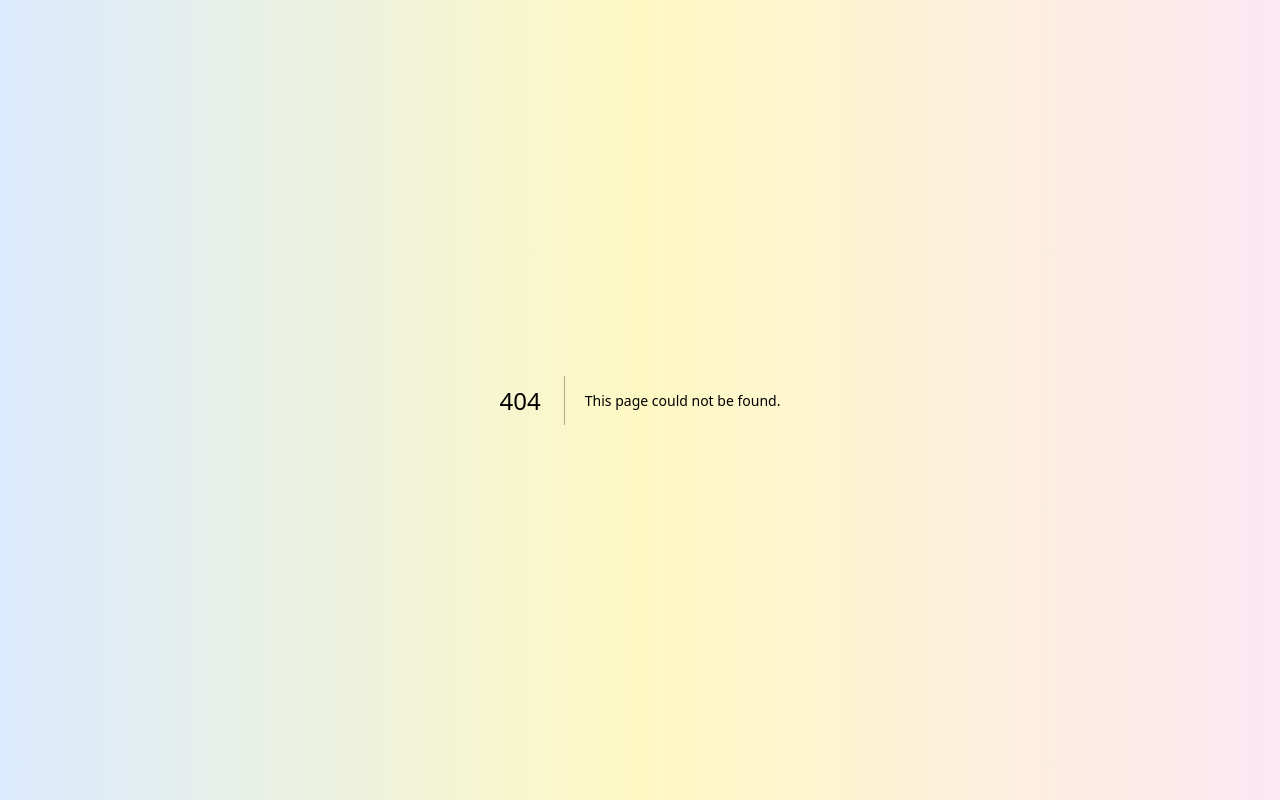
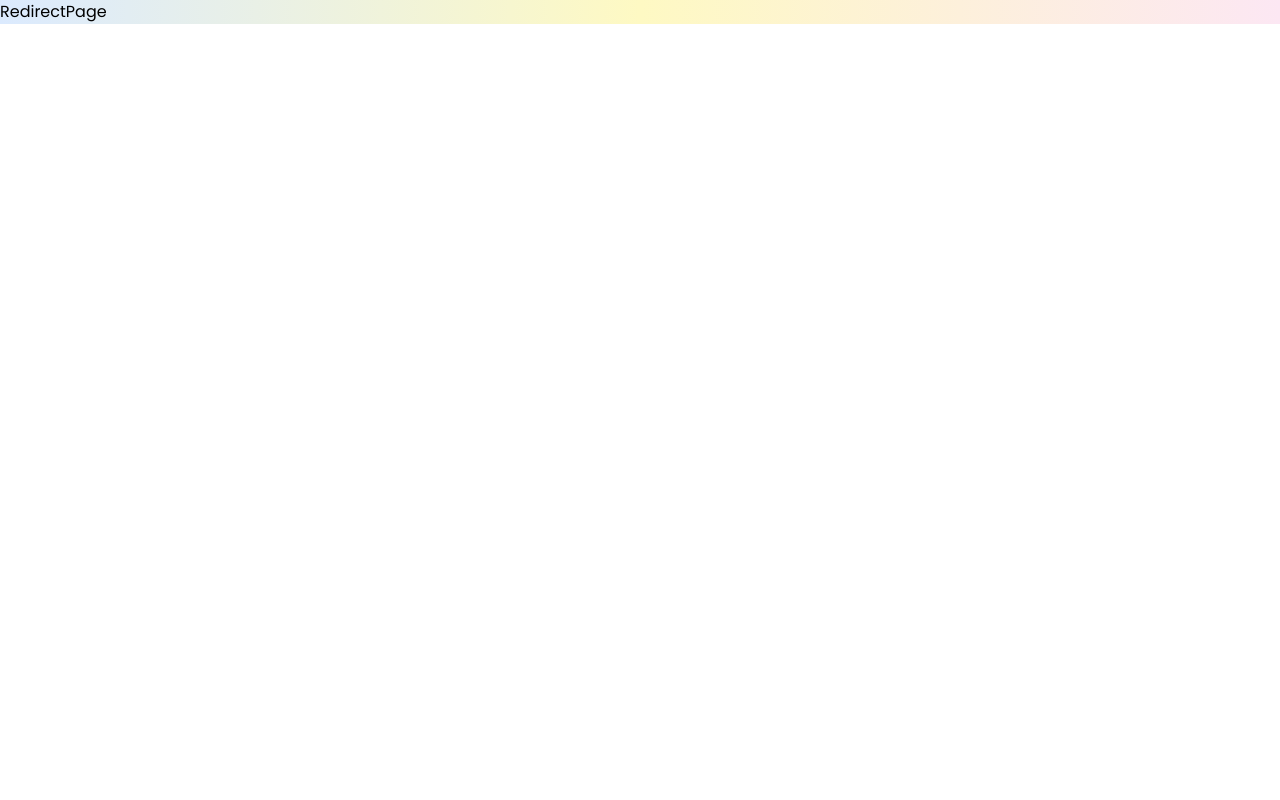
Before and after one commit to sujeetgund/url-trailed, a Next.js app: page /r/1 in a window 1280 px wide. Before the commit this address had no page. Built offline with nearby package versions, Linux system fonts and the light colour scheme.

Commit message:
fix r/[shortId] page for deployment

```diff
--- /dev/null
+++ b/src/app/r/[shortId]/page.tsx
@@ -0,0 +1,7 @@
+import React from "react";
+
+const RedirectPage = () => {
+  return <div>RedirectPage</div>;
+};
+
+export default RedirectPage;
```
